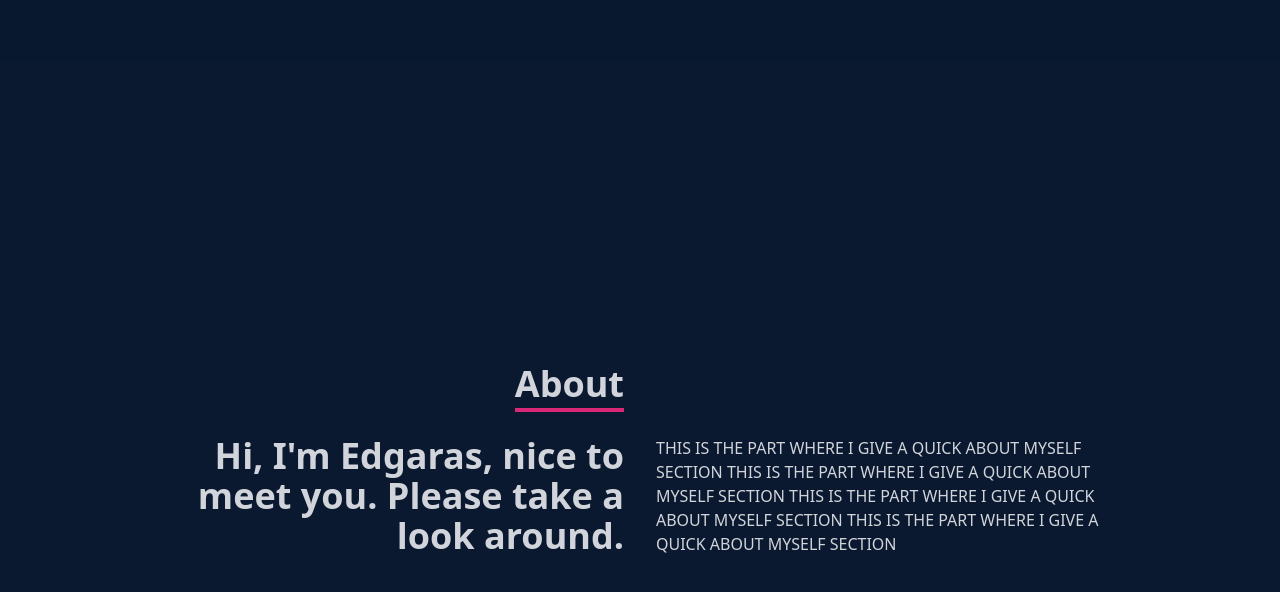
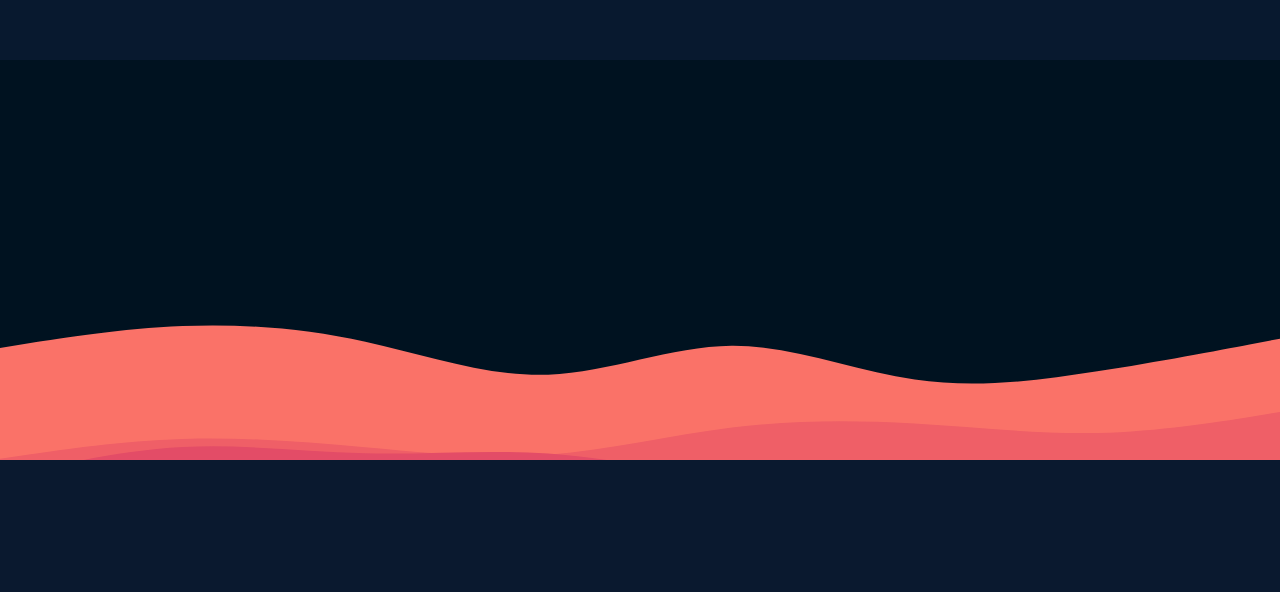
Before and after one commit to EdMark11/portfolio, a React (Create React App) app: page / in a window 1280 px wide. Shown: the part 740-1332 px from the top of the page. Built offline with nearby package versions, Linux system fonts and the light colour scheme.

Commit message:
adding space

```diff
--- a/src/App.js
+++ b/src/App.js
@@ -10,6 +10,7 @@ function App() {
     <div>
       <Navbar/>
       <Home/>
+      <div className="spacer layer1"></div>
       <About/>
       <Skills />
       <Work/>
--- a/src/index.css
+++ b/src/index.css
@@ -26,3 +26,15 @@
         hsla(252 ,74% ,61% ,0.8)
     )!important;
 }
+
+.spacer {
+    aspect-ratio: 960/300;
+    width: 100%;
+    background-repeat: no-repeat;
+    background-position: center;
+    background-size: cover;
+}
+
+.layer1 {
+    background-image: url(./assets/layered-waves-haikei.svg)
+}
```
